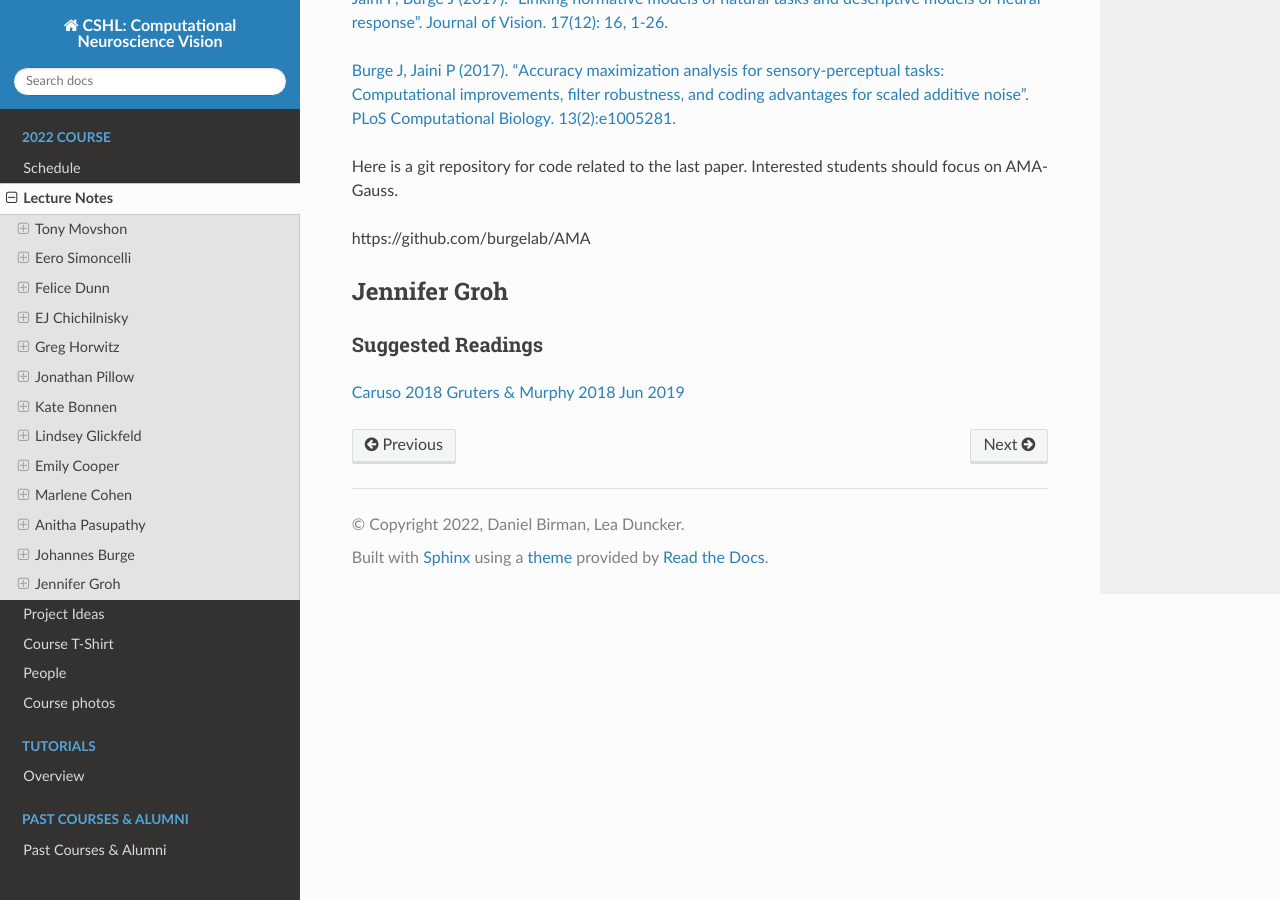
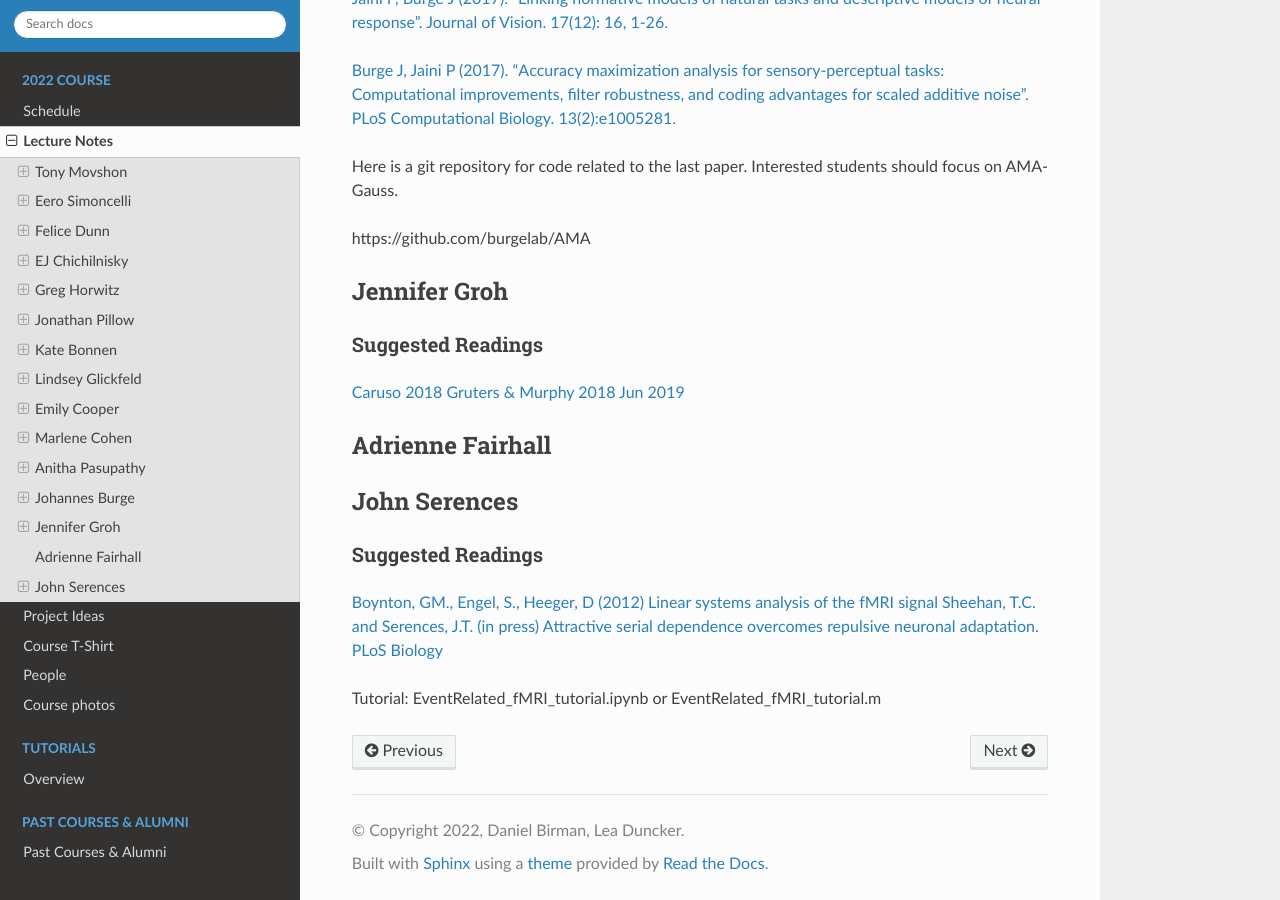
Before and after one commit to CSHL-comp-neuro-vision/website, a Sphinx documentation site: the page built from source/2022/lecture_notes.md, in a window 1280 px wide and 900 px high, scrolled down 5149 px. Built offline with Sphinx 7.4.7 and the Read the Docs theme 2.0.0, drawn with Linux system fonts in a browser that asks for light colours.

Commit message:
added john reading

```diff
--- a/source/2022/lecture_notes.md
+++ b/source/2022/lecture_notes.md
@@ -195,3 +195,14 @@ https://github.com/burgelab/AMA
 <a href="../_static/pdfs/groh/Caruso_NatComm2018_with_supplement.pdf">Caruso 2018</a>
 <a href="../_static/pdfs/groh/Gruters_Murphy_PNAS_2018.pdf">Gruters & Murphy 2018</a>
 <a href="../_static/pdfs/groh/Jun_Main_v17_Supp_v5_clean.pdf">Jun 2019</a>
+
+## Adrienne Fairhall
+
+## John Serences
+
+### Suggested Readings
+
+<a href="https://faculty.washington.edu/gboynton/publications/boynton-neuroimage12.pdf">Boynton, GM., Engel, S., Heeger, D (2012) Linear systems analysis of the fMRI signal</a>
+<a href="https://www.biorxiv.org/content/10.1101/2021.04.06.438664v2">Sheehan, T.C. and Serences, J.T. (in press) Attractive serial dependence overcomes repulsive neuronal adaptation. PLoS Biology </a>
+
+Tutorial: EventRelated_fMRI_tutorial.ipynb or EventRelated_fMRI_tutorial.m
```
